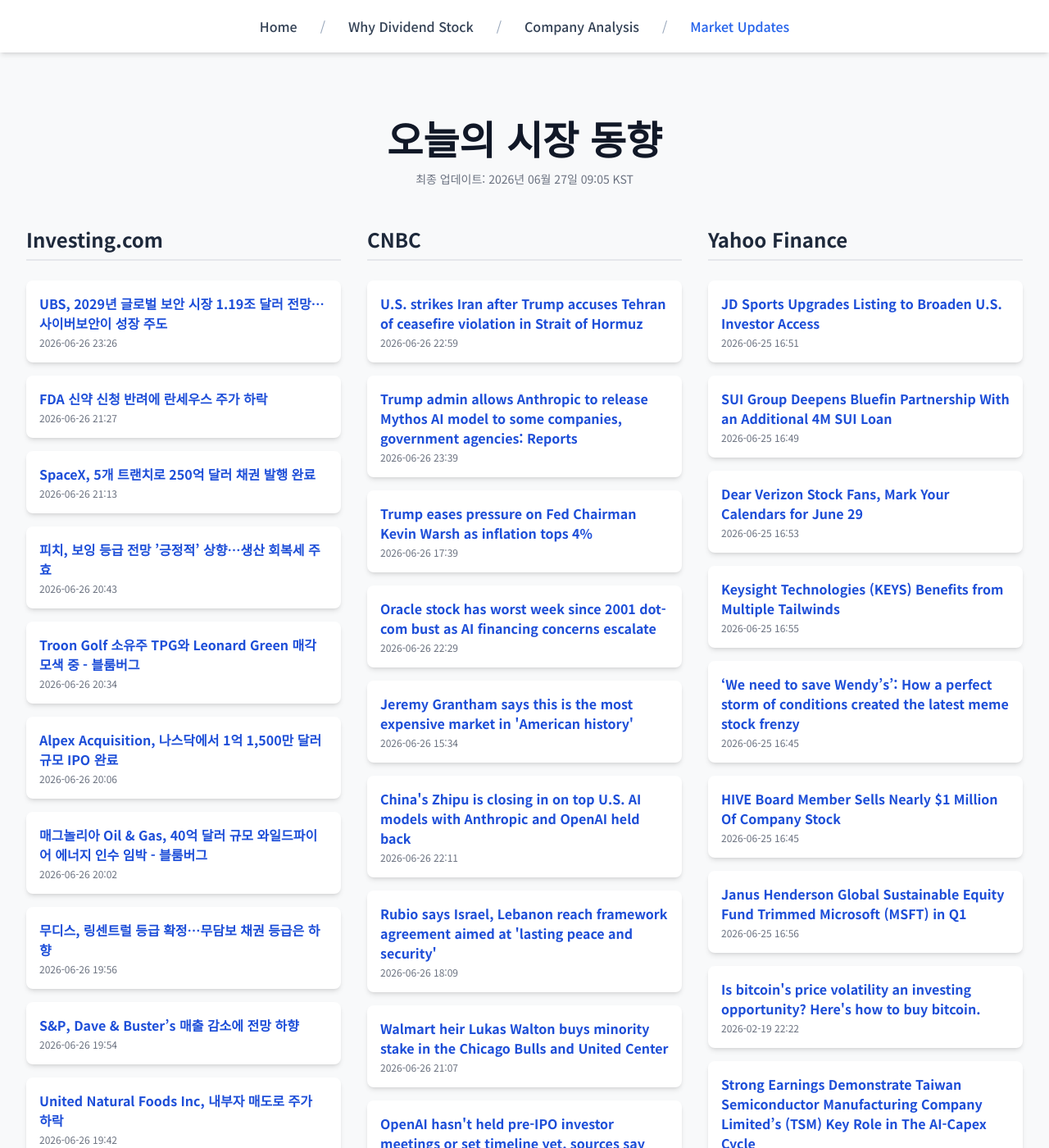
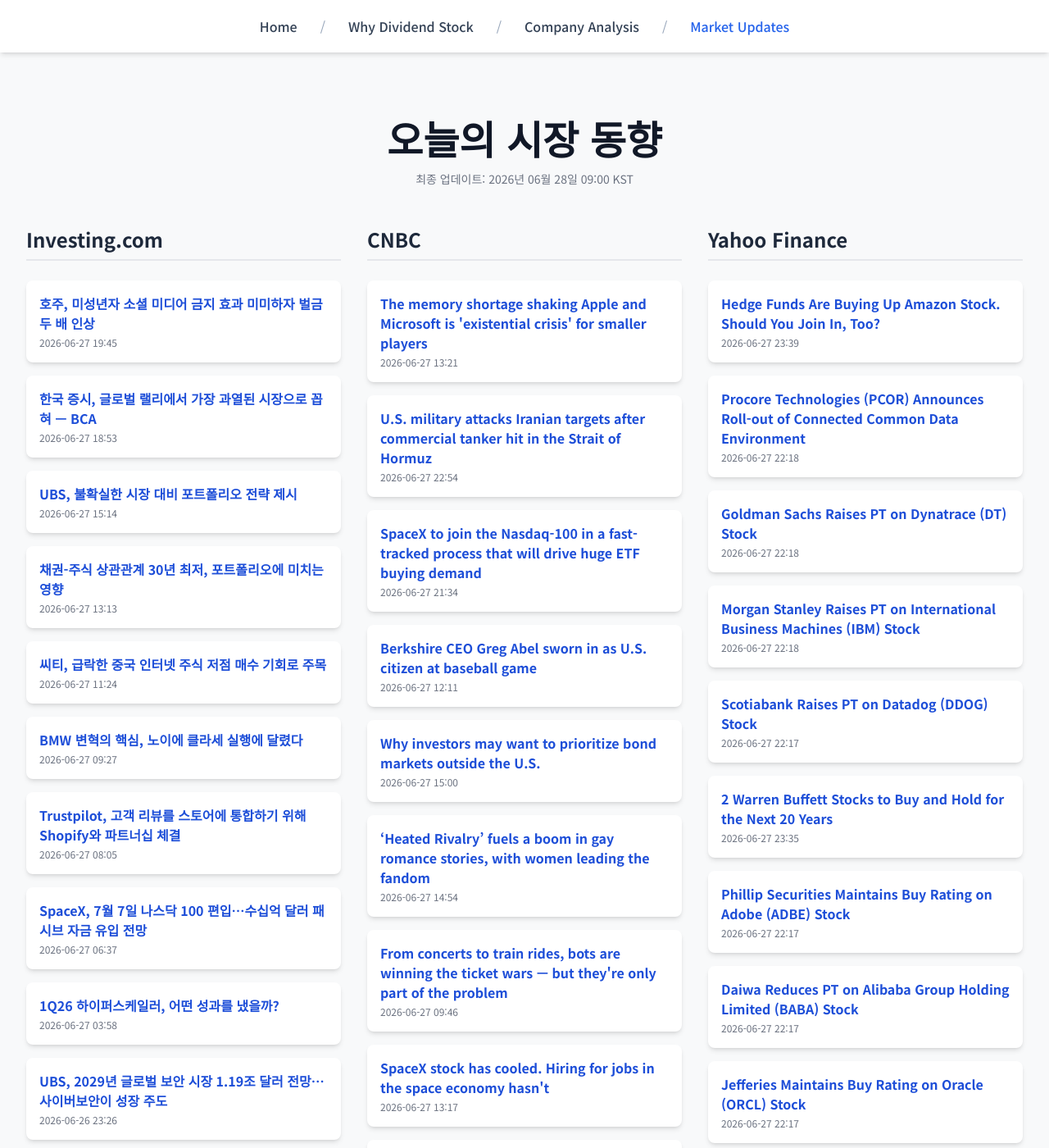
Before and after one commit to Kay-Hwang/my-company-analysis, a Jekyll site: the page built from market-updates.html, in a window 1280 px wide and 1400 px high. Shown: the whole window at 82% size. Built offline with Jekyll 4.4.1, drawn with Linux system fonts in a browser that asks for light colours; nearby versions of some CDN libraries; a script that is not in the unit is left out; some of the changed text lies outside the part shown.

Commit message:
Update daily data

```diff
--- a/_data/latest_data.json
+++ b/_data/latest_data.json
@@ -1,190 +1,190 @@
 {
-  "lastUpdated": "2026년 06월 27일 09:05 KST",
+  "lastUpdated": "2026년 06월 28일 09:00 KST",
   "news": {
     "investing": [
+      {
+        "title": "호주, 미성년자 소셜 미디어 금지 효과 미미하자 벌금 두 배 인상",
+        "link": "https://kr.investing.com/news/stock-market-news/article-1998069",
+        "pubDate": "2026-06-27 19:45:47",
+        "summary": "호주, 미성년자 소셜 미디어 금지 효과 미미하자 벌금 두 배 인상"
+      },
+      {
+        "title": "한국 증시, 글로벌 랠리에서 가장 과열된 시장으로 꼽혀 — BCA",
+        "link": "https://kr.investing.com/news/stock-market-news/article-1998067",
+        "pubDate": "2026-06-27 18:53:34",
+        "summary": "한국 증시, 글로벌 랠리에서 가장 과열된 시장으로 꼽혀 — BCA"
+      },
+      {
+        "title": "UBS, 불확실한 시장 대비 포트폴리오 전략 제시",
+        "link": "https://kr.investing.com/news/stock-market-news/article-1998062",
+        "pubDate": "2026-06-27 15:14:10",
+        "summary": "UBS, 불확실한 시장 대비 포트폴리오 전략 제시"
+      },
+      {
+        "title": "채권-주식 상관관계 30년 최저, 포트폴리오에 미치는 영향",
+        "link": "https://kr.investing.com/news/stock-market-news/article-1998052",
+        "pubDate": "2026-06-27 13:13:23",
+        "summary": "채권-주식 상관관계 30년 최저, 포트폴리오에 미치는 영향"
+      },
+      {
+        "title": "씨티, 급락한 중국 인터넷 주식 저점 매수 기회로 주목",
+        "link": "https://kr.investing.com/news/stock-market-news/article-1998023",
+        "pubDate": "2026-06-27 11:24:26",
+        "summary": "씨티, 급락한 중국 인터넷 주식 저점 매수 기회로 주목"
+      },
+      {
+        "title": "BMW 변혁의 핵심, 노이에 클라세 실행에 달렸다",
+        "link": "https://kr.investing.com/news/stock-market-news/article-1998016",
+        "pubDate": "2026-06-27 09:27:41",
+        "summary": "BMW 변혁의 핵심, 노이에 클라세 실행에 달렸다"
+      },
+      {
+        "title": "Trustpilot, 고객 리뷰를 스토어에 통합하기 위해 Shopify와 파트너십 체결",
+        "link": "https://kr.investing.com/news/stock-market-news/article-1998012",
+        "pubDate": "2026-06-27 08:05:20",
+        "summary": "Trustpilot, 고객 리뷰를 스토어에 통합하기 위해 Shopify와 파트너십 체결"
+      },
+      {
+        "title": "SpaceX, 7월 7일 나스닥 100 편입…수십억 달러 패시브 자금 유입 전망",
+        "link": "https://kr.investing.com/news/stock-market-news/article-1998007",
+        "pubDate": "2026-06-27 06:37:39",
+        "summary": "SpaceX, 7월 7일 나스닥 100 편입…수십억 달러 패시브 자금 유입 전망"
+      },
+      {
+        "title": "1Q26 하이퍼스케일러, 어떤 성과를 냈을까?",
+        "link": "https://kr.investing.com/news/stock-market-news/article-1997998",
+        "pubDate": "2026-06-27 03:58:10",
+        "summary": "1Q26 하이퍼스케일러, 어떤 성과를 냈을까?"
+      },
       {
         "title": "UBS, 2029년 글로벌 보안 시장 1.19조 달러 전망…사이버보안이 성장 주도",
         "link": "https://kr.investing.com/news/stock-market-news/article-1997948",
         "pubDate": "2026-06-26 23:26:20",
         "summary": "UBS, 2029년 글로벌 보안 시장 1.19조 달러 전망…사이버보안이 성장 주도"
-      },
-      {
-        "title": "FDA 신약 신청 반려에 란세우스 주가 하락",
-        "link": "https://kr.investing.com/news/stock-market-news/article-93CH-1997904",
-        "pubDate": "2026-06-26 21:27:45",
-        "summary": "FDA 신약 신청 반려에 란세우스 주가 하락"
-      },
-      {
-        "title": "SpaceX, 5개 트랜치로 250억 달러 채권 발행 완료",
-        "link": "https://kr.investing.com/news/stock-market-news/article-1997896",
-        "pubDate": "2026-06-26 21:13:09",
-        "summary": "SpaceX, 5개 트랜치로 250억 달러 채권 발행 완료"
-      },
-      {
-        "title": "피치, 보잉 등급 전망 ’긍정적’ 상향…생산 회복세 주효",
-        "link": "https://kr.investing.com/news/stock-market-news/article-93CH-1997871",
-        "pubDate": "2026-06-26 20:43:50",
-        "summary": "피치, 보잉 등급 전망 ’긍정적’ 상향…생산 회복세 주효"
-      },
-      {
-        "title": "Troon Golf 소유주 TPG와 Leonard Green 매각 모색 중 - 블룸버그",
-        "link": "https://kr.investing.com/news/stock-market-news/article-93CH-1997856",
-        "pubDate": "2026-06-26 20:34:15",
-        "summary": "Troon Golf 소유주 TPG와 Leonard Green 매각 모색 중 - 블룸버그"
-      },
-      {
-        "title": "Alpex Acquisition, 나스닥에서 1억 1,500만 달러 규모 IPO 완료",
-        "link": "https://kr.investing.com/news/stock-market-news/article-432SI-1997844",
-        "pubDate": "2026-06-26 20:06:09",
-        "summary": "Alpex Acquisition, 나스닥에서 1억 1,500만 달러 규모 IPO 완료"
-      },
-      {
-        "title": "매그놀리아 Oil & Gas, 40억 달러 규모 와일드파이어 에너지 인수 임박 - 블룸버그",
-        "link": "https://kr.investing.com/news/stock-market-news/article-93CH-1997815",
-        "pubDate": "2026-06-26 20:02:48",
-        "summary": "매그놀리아 Oil & Gas, 40억 달러 규모 와일드파이어 에너지 인수 임박 - 블룸버그"
-      },
-      {
-        "title": "무디스, 링센트럴 등급 확정…무담보 채권 등급은 하향",
-        "link": "https://kr.investing.com/news/stock-market-news/article-93CH-1997804",
-        "pubDate": "2026-06-26 19:56:10",
-        "summary": "무디스, 링센트럴 등급 확정…무담보 채권 등급은 하향"
-      },
-      {
-        "title": "S&P, Dave & Buster’s 매출 감소에 전망 하향",
-        "link": "https://kr.investing.com/news/stock-market-news/article-93CH-1997802",
-        "pubDate": "2026-06-26 19:54:10",
-        "summary": "S&P, Dave & Buster’s 매출 감소에 전망 하향"
-      },
-      {
-        "title": "United Natural Foods Inc, 내부자 매도로 주가 하락",
-        "link": "https://kr.investing.com/news/stock-market-news/article-93CH-1997795",
-        "pubDate": "2026-06-26 19:42:10",
-        "summary": "United Natural Foods Inc, 내부자 매도로 주가 하락"
       }
     ],
     "cnbc": [
       {
-        "title": "U.S. strikes Iran after Trump accuses Tehran of ceasefire violation in Strait of Hormuz",
-        "link": "https://www.cnbc.com/2026/06/26/us-strikes-iran-strait-of-hormuz-ceasefire.html",
-        "pubDate": "Fri, 26 Jun 2026 22:59:20 GMT",
-        "summary": "The attack comes as the United States and Iran are supposed to be engaging in a 60-period of no hostilities as they hold talks to end their war."
+        "title": "The memory shortage shaking Apple and Microsoft is 'existential crisis' for smaller players",
+        "link": "https://www.cnbc.com/2026/06/27/memory-crunch-shaking-apple-and-microsoft-existential-for-small-guys.html",
+        "pubDate": "Sat, 27 Jun 2026 13:21:37 GMT",
+        "summary": "While Apple and Microsoft raise prices on key devices to help cover the soaring costs of memory, smaller consumer electronics companies are in dire straits."
       },
       {
-        "title": "Trump admin allows Anthropic to release Mythos AI model to some companies, government agencies: Reports",
-        "link": "https://www.cnbc.com/2026/06/26/us-government-anthropic-claude-mythos5-ai.html",
-        "pubDate": "Fri, 26 Jun 2026 23:39:55 GMT",
-        "summary": "Anthropic disabled access to its Fable 5 and Mythos 5 models to comply with a government export control directive citing \"national security authorities.\""
+        "title": "U.S. military attacks Iranian targets after commercial tanker hit in the Strait of Hormuz",
+        "link": "https://www.cnbc.com/2026/06/27/tanker-struck-in-strait-of-hormuz-as-us-iran-tensions-escalate.html",
+        "pubDate": "Sat, 27 Jun 2026 22:54:45 GMT",
+        "summary": "The attacks come as the United States and Iran are supposed to be engaging in a 60-day ceasefire as they attempt to work toward a resolution."
       },
       {
-        "title": "Trump eases pressure on Fed Chairman Kevin Warsh as inflation tops 4%",
-        "link": "https://www.cnbc.com/2026/06/26/trump-warsh-fed-rate-cuts-inflation.html",
-        "pubDate": "Fri, 26 Jun 2026 17:39:09 GMT",
-        "summary": "President Donald Trump's economic advisors are giving Warsh space, as the new Fed chairman, on interest rates as the president repeats calls to cut."
+        "title": "SpaceX to join the Nasdaq-100 in a fast-tracked process that will drive huge ETF buying demand",
+        "link": "https://www.cnbc.com/2026/06/26/spacex-added-to-nasdaq-100.html",
+        "pubDate": "Sat, 27 Jun 2026 21:34:59 GMT",
+        "summary": "Adding SpaceX this quickly would make the Elon Musk company one of the first beneficiaries of Nasdaq's recently adopted fast-track inclusion framework."
       },
       {
-        "title": "Oracle stock has worst week since 2001 dot-com bust as AI financing concerns escalate",
-        "link": "https://www.cnbc.com/2026/06/26/oracle-stock-ends-worst-week-since-2001-as-investors-dwell-on-finances.html",
-        "pubDate": "Fri, 26 Jun 2026 22:29:27 GMT",
-        "summary": "Oracle's surging spending, negative free cash flow and $130 billion debt pile are weighing on the stock."
+        "title": "Berkshire CEO Greg Abel sworn in as U.S. citizen at baseball game",
+        "link": "https://www.cnbc.com/2026/06/27/berkshire-ceo-greg-abel-sworn-in-as-us-citizen-at-baseball-game.html",
+        "pubDate": "Sat, 27 Jun 2026 12:11:16 GMT",
+        "summary": "Abel, a longtime Iowa resident who was born in the Canadian city of Edmonton in 1962, was among the roughly two dozen people from 16 countries who participated in an annual naturalization ceremony hosted by the Iowa Cubs Thursday night in Des Moines."
       },
       {
-        "title": "Jeremy Grantham says this is the most expensive market in 'American history'",
-        "link": "https://www.cnbc.com/2026/06/26/jeremy-grantham-says-this-is-the-most-expensive-market-in-american-history.html",
-        "pubDate": "Fri, 26 Jun 2026 15:34:09 GMT",
-        "summary": "Jeremy Grantham says soaring valuations around AI makes the U.S. stock market historically expensive."
+        "title": "Why investors may want to prioritize bond markets outside the U.S.",
+        "link": "https://www.cnbc.com/2026/06/27/inflation-as-major-reason-to-invest-in-global-bond-markets.html",
+        "pubDate": "Sat, 27 Jun 2026 15:00:01 GMT",
+        "summary": "Allspring Global Investments is pushing clients toward countries with central banks that are raising interest rates or have different inflation dynamics."
       },
       {
-        "title": "China's Zhipu is closing in on top U.S. AI models with Anthropic and OpenAI held back",
-        "link": "https://www.cnbc.com/2026/06/26/china-zhipu-z-ai-open-source-anthropic-openai.html",
-        "pubDate": "Fri, 26 Jun 2026 22:11:33 GMT",
-        "summary": "Zhipu's GLM 5.2 shows the AI fight is shifting to who delivers the most intelligence per dollar, making open source suddenly a real contender."
+        "title": "‘Heated Rivalry’ fuels a boom in gay romance stories, with women leading the fandom",
+        "link": "https://www.cnbc.com/2026/06/27/heated-rivalry-red-white-royal-blue-rachel-reid-gay-romance-yaoi-mlm.html",
+        "pubDate": "Sat, 27 Jun 2026 14:54:47 GMT",
+        "summary": "‘Heated Rivalry’ has helped gay romance stories gain mainstream attention, with women driving much of the fandom."
       },
       {
-        "title": "Rubio says Israel, Lebanon reach framework agreement aimed at 'lasting peace and security'",
-        "link": "https://www.cnbc.com/2026/06/26/israel-lebanon-hezbollah-ceasefire-rubio.html",
-        "pubDate": "Fri, 26 Jun 2026 18:09:07 GMT",
-        "summary": "Israel and Lebanon agreed to implement a ceasefire. But that is contingent on the paramilitary group Hezbollah agreeing to halt hostilities."
+        "title": "From concerts to train rides, bots are winning the ticket wars — but they're only part of the problem",
+        "link": "https://www.cnbc.com/2026/06/27/ticket-bots-concert-scalpers-ticketmaster-china-korea.html",
+        "pubDate": "Sat, 27 Jun 2026 09:46:16 GMT",
+        "summary": "From concerts to train reservations, automated bots have become the latest target in the fight against ticket scalping."
       },
       {
-        "title": "Walmart heir Lukas Walton buys minority stake in the Chicago Bulls and United Center",
-        "link": "https://www.cnbc.com/2026/06/26/walmart-heir-lukas-walton-chicago-bulls.html",
-        "pubDate": "Fri, 26 Jun 2026 21:07:22 GMT",
-        "summary": "Lukas Walton is the 39-year-old grandson of Walmart founder Sam Walton. He and his wife, Samantha, are residents of Chicago."
+        "title": "SpaceX stock has cooled. Hiring for jobs in the space economy hasn't",
+        "link": "https://www.cnbc.com/2026/06/27/spacex-jobs-stem-careers-labor-economy.html",
+        "pubDate": "Sat, 27 Jun 2026 13:17:30 GMT",
+        "summary": "The SpaceX IPO euphoria is over, but the bullish trend in space economy jobs remains in place within a labor market where many other sectors have slowed hiring."
       },
       {
-        "title": "OpenAI hasn't held pre-IPO investor meetings or set timeline yet, sources say",
-        "link": "https://www.cnbc.com/2026/06/26/open-ai-ipo-timeline-investors.html",
-        "pubDate": "Fri, 26 Jun 2026 17:18:03 GMT",
-        "summary": "OpenAI said it confidentially filed its prospectus with the SEC earlier this month, but noted it \"may be a while\" before it goes public."
+        "title": "How GE Vernova builds the massive gas turbines powering the AI data center boom",
+        "link": "https://www.cnbc.com/2026/06/27/ge-vernova-gas-turbines-ai-data-centers.html",
+        "pubDate": "Sat, 27 Jun 2026 12:00:01 GMT",
+        "summary": "GE Vernova turbines are powering Elon Musk's xAI Colossus 1 data center and Microsoft just bought seven to power its data center in Texas."
       },
       {
-        "title": "OpenAI limits new AI models to 'trusted partners' at request of U.S. government",
-        "link": "https://www.cnbc.com/2026/06/26/openai-limits-new-ai-models-to-trusted-partners-request-us-government.html",
-        "pubDate": "Fri, 26 Jun 2026 17:02:44 GMT",
-        "summary": "OpenAI said it previewed the new models' capabilities with the government ahead of the launch."
+        "title": "How Kohl's lost its way — and is trying to become relevant again",
+        "link": "https://www.cnbc.com/2026/06/27/how-kohls-lost-its-way-and-is-trying-to-become-relevant-again.html",
+        "pubDate": "Sat, 27 Jun 2026 12:00:01 GMT",
+        "summary": "Kohl's went from a household name to a plunging stock as it lost relevancy and its core customer. Now, the company is trying to turn itself around."
       }
     ],
     "yahoo": [
       {
-        "title": "JD Sports Upgrades Listing to Broaden U.S. Investor Access",
-        "link": "https://finance.yahoo.com/markets/stocks/articles/jd-sports-upgrades-listing-broaden-165103729.html",
-        "pubDate": "2026-06-25T16:51:03Z",
-        "summary": "JD Sports Upgrades Listing to Broaden U.S. Investor Access"
+        "title": "Hedge Funds Are Buying Up Amazon Stock. Should You Join In, Too?",
+        "link": "https://finance.yahoo.com/markets/stocks/articles/hedge-funds-buying-amazon-stock-233900186.html",
+        "pubDate": "2026-06-27T23:39:00Z",
+        "summary": "Hedge Funds Are Buying Up Amazon Stock. Should You Join In, Too?"
       },
       {
-        "title": "SUI Group Deepens Bluefin Partnership With an Additional 4M SUI Loan",
-        "link": "https://finance.yahoo.com/markets/crypto/articles/sui-group-deepens-bluefin-partnership-164900150.html",
-        "pubDate": "2026-06-25T16:49:00Z",
-        "summary": "SUI Group Deepens Bluefin Partnership With an Additional 4M SUI Loan"
+        "title": "Procore Technologies (PCOR) Announces Roll-out of Connected Common Data Environment",
+        "link": "https://finance.yahoo.com/technology/articles/procore-technologies-pcor-announces-roll-221818886.html",
+        "pubDate": "2026-06-27T22:18:18Z",
+        "summary": "Procore Technologies (PCOR) Announces Roll-out of Connected Common Data Environment"
       },
       {
-        "title": "Dear Verizon Stock Fans, Mark Your Calendars for June 29",
-        "link": "https://finance.yahoo.com/markets/stocks/articles/dear-verizon-stock-fans-mark-165303224.html",
-        "pubDate": "2026-06-25T16:53:03Z",
-        "summary": "Dear Verizon Stock Fans, Mark Your Calendars for June 29"
+        "title": "Goldman Sachs Raises PT on Dynatrace (DT) Stock",
+        "link": "https://finance.yahoo.com/markets/stocks/articles/goldman-sachs-raises-pt-dynatrace-221811886.html",
+        "pubDate": "2026-06-27T22:18:11Z",
+        "summary": "Goldman Sachs Raises PT on Dynatrace (DT) Stock"
       },
       {
-        "title": "Keysight Technologies (KEYS) Benefits from Multiple Tailwinds",
-        "link": "https://finance.yahoo.com/markets/stocks/articles/keysight-technologies-keys-benefits-multiple-165518814.html",
-        "pubDate": "2026-06-25T16:55:18Z",
-        "summary": "Keysight Technologies (KEYS) Benefits from Multiple Tailwinds"
+        "title": "Morgan Stanley Raises PT on International Business Machines (IBM) Stock",
+        "link": "https://finance.yahoo.com/markets/stocks/articles/morgan-stanley-raises-pt-international-221804976.html",
+        "pubDate": "2026-06-27T22:18:04Z",
+        "summary": "Morgan Stanley Raises PT on International Business Machines (IBM) Stock"
       },
       {
-        "title": "‘We need to save Wendy’s’: How a perfect storm of conditions created the latest meme stock frenzy",
-        "link": "https://finance.yahoo.com/markets/stocks/articles/save-wendy-perfect-storm-conditions-164500645.html",
-        "pubDate": "2026-06-25T16:45:00Z",
-        "summary": "‘We need to save Wendy’s’: How a perfect storm of conditions created the latest meme stock frenzy"
+        "title": "Scotiabank Raises PT on Datadog (DDOG) Stock",
+        "link": "https://finance.yahoo.com/markets/stocks/articles/scotiabank-raises-pt-datadog-ddog-221755577.html",
+        "pubDate": "2026-06-27T22:17:55Z",
+        "summary": "Scotiabank Raises PT on Datadog (DDOG) Stock"
       },
       {
-        "title": "HIVE Board Member Sells Nearly $1 Million Of Company Stock",
-        "link": "https://finance.yahoo.com/markets/stocks/articles/hive-board-member-sells-nearly-164500540.html",
-        "pubDate": "2026-06-25T16:45:00Z",
-        "summary": "HIVE Board Member Sells Nearly $1 Million Of Company Stock"
+        "title": "2 Warren Buffett Stocks to Buy and Hold for the Next 20 Years",
+        "link": "https://finance.yahoo.com/markets/stocks/articles/2-warren-buffett-stocks-buy-233500026.html",
+        "pubDate": "2026-06-27T23:35:00Z",
+        "summary": "2 Warren Buffett Stocks to Buy and Hold for the Next 20 Years"
       },
       {
-        "title": "Janus Henderson Global Sustainable Equity Fund Trimmed Microsoft (MSFT) in Q1",
-        "link": "https://finance.yahoo.com/markets/stocks/articles/janus-henderson-global-sustainable-equity-165620768.html",
-        "pubDate": "2026-06-25T16:56:20Z",
-        "summary": "Janus Henderson Global Sustainable Equity Fund Trimmed Microsoft (MSFT) in Q1"
+        "title": "Phillip Securities Maintains Buy Rating on Adobe (ADBE) Stock",
+        "link": "https://finance.yahoo.com/markets/stocks/articles/phillip-securities-maintains-buy-rating-221748344.html",
+        "pubDate": "2026-06-27T22:17:48Z",
+        "summary": "Phillip Securities Maintains Buy Rating on Adobe (ADBE) Stock"
       },
       {
-        "title": "Is bitcoin's price volatility an investing opportunity? Here's how to buy bitcoin.",
-        "link": "https://finance.yahoo.com/personal-finance/investing/article/how-to-buy-bitcoin-222211772.html",
-        "pubDate": "2026-02-19T22:22:11Z",
-        "summary": "Is bitcoin's price volatility an investing opportunity? Here's how to buy bitcoin."
+        "title": "Daiwa Reduces PT on Alibaba Group Holding Limited (BABA) Stock",
+        "link": "https://finance.yahoo.com/markets/stocks/articles/daiwa-reduces-pt-alibaba-group-221741927.html",
+        "pubDate": "2026-06-27T22:17:41Z",
+        "summary": "Daiwa Reduces PT on Alibaba Group Holding Limited (BABA) Stock"
       },
       {
-        "title": "Strong Earnings Demonstrate Taiwan Semiconductor Manufacturing Company Limited’s (TSM) Key Role in The AI-Capex Cycle",
-        "link": "https://finance.yahoo.com/markets/stocks/articles/strong-earnings-demonstrate-taiwan-semiconductor-165551769.html",
-        "pubDate": "2026-06-25T16:55:51Z",
-        "summary": "Strong Earnings Demonstrate Taiwan Semiconductor Manufacturing Company Limited’s (TSM) Key Role in The AI-Capex Cycle"
+        "title": "Jefferies Maintains Buy Rating on Oracle (ORCL) Stock",
+        "link": "https://finance.yahoo.com/markets/stocks/articles/jefferies-maintains-buy-rating-oracle-221734298.html",
+        "pubDate": "2026-06-27T22:17:34Z",
+        "summary": "Jefferies Maintains Buy Rating on Oracle (ORCL) Stock"
       },
       {
-        "title": "Got $3,000? Here Are My Top 3 Artificial Intelligence (AI) Stocks to Buy Right Now",
-        "link": "https://finance.yahoo.com/markets/stocks/articles/got-3-000-top-3-165000055.html",
-        "pubDate": "2026-06-25T16:50:00Z",
-        "summary": "Got $3,000? Here Are My Top 3 Artificial Intelligence (AI) Stocks to Buy Right Now"
+        "title": "Hers’s Why Alphabet (GOOGL) Is One of the Best Cloud Computing Stocks to Buy According to Hedge Funds",
+        "link": "https://finance.yahoo.com/technology/articles/hers-why-alphabet-googl-one-221728025.html",
+        "pubDate": "2026-06-27T22:17:28Z",
+        "summary": "Hers’s Why Alphabet (GOOGL) Is One of the Best Cloud Computing Stocks to Buy According to Hedge Funds"
       }
     ]
   }
```
